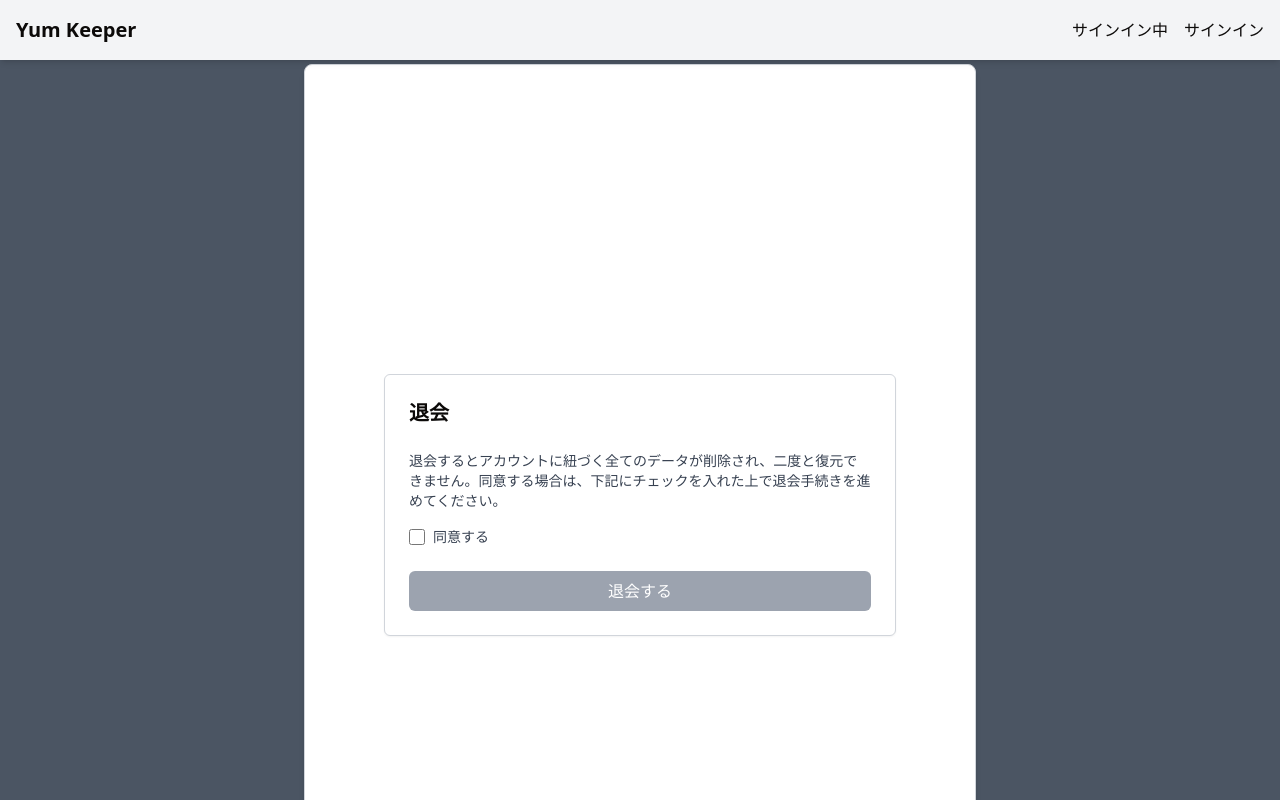
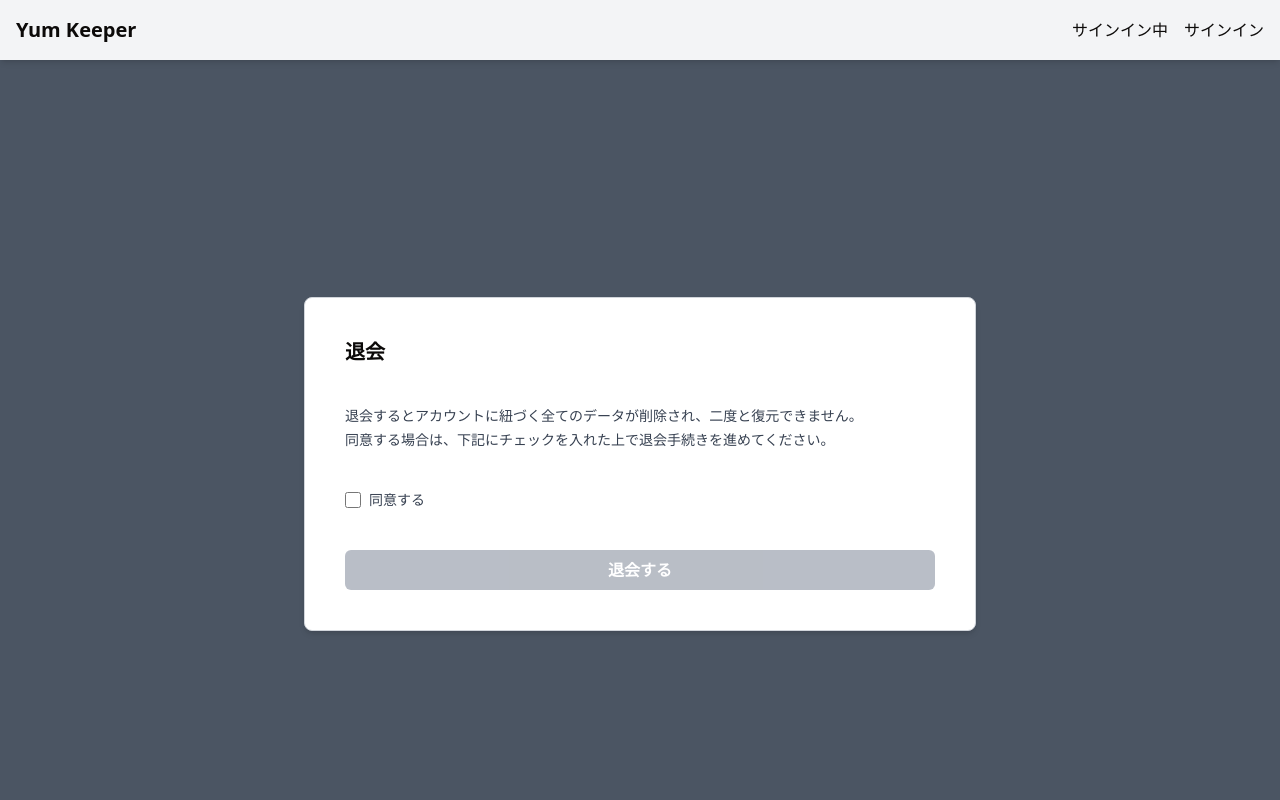
Before and after one commit to y4tk8/yumkeeper_frontend, a Next.js app: page /delete-account in a window 1280 px wide. Shown: the top 800 px of the page. Built offline with nearby package versions, Linux system fonts and the light colour scheme; no server answers; sample sign-in values are in the browser's storage.

Commit message:
chore: 退会ページのUI調整と自作モーダルをshadcnのDialogで置換 #123

```diff
--- a/src/app/(auth)/delete-account/page.tsx
+++ b/src/app/(auth)/delete-account/page.tsx
@@ -6,7 +6,9 @@ import { useApiClient } from "@/hooks/useApiClient";
 import { useRequireAuth } from "@/hooks/useRequireAuth";
 import { useClientErrorHandler } from "@/hooks/useClientErrorHandler";
 import { AuthContext } from "@/contexts/AuthContext";
+import { Dialog, DialogPanel, DialogTitle } from "@headlessui/react";
 import { showSuccessToast } from "@/components/ui/shadcn/sonner";
+import Button from "@/components/ui/Button";
 
 const DeleteAccountPage = () => {
   useRequireAuth(); // 未認証ならリダイレクト
@@ -48,14 +50,24 @@ const DeleteAccountPage = () => {
     }
   };
 
+  const handleOpenModal = () => setIsModalOpen(true);
+  const handleCloseModal = () => setIsModalOpen(false);
+
   return (
-    <div className="flex flex-col items-center justify-center min-h-screen px-6">
-      <div className="w-full max-w-lg bg-white p-6 rounded-md border border-gray-300 shadow-sm text-center">
-        <h2 className="text-xl font-semibold mb-6 text-left">退会</h2>
-        <p className="text-gray-700 text-sm mb-4 text-left">
-          退会するとアカウントに紐づく全てのデータが削除され、二度と復元できません。同意する場合は、下記にチェックを入れた上で退会手続きを進めてください。
-        </p>
-        <div className="flex items-center mb-6 text-left">
+    <>
+      <div className="space-y-10">
+        <h2 className="text-xl font-semibold">退会</h2>
+
+        <div>
+          <p className="text-gray-700 text-sm mb-1">
+            退会するとアカウントに紐づく全てのデータが削除され、二度と復元できません。
+          </p>
+          <p className="text-gray-700 text-sm">
+            同意する場合は、下記にチェックを入れた上で退会手続きを進めてください。
+          </p>
+        </div>
+
+        <div className="flex items-center">
           <input
             type="checkbox"
             id="agree"
@@ -67,43 +79,35 @@ const DeleteAccountPage = () => {
             同意する
           </label>
         </div>
-        <button
-          className={`w-full py-2 rounded-md text-white transition ${
-            isChecked
-              ? "bg-red-600 hover:bg-red-700"
-              : "bg-gray-400 cursol-not-allowed"
-          }`}
+
+        <Button
+          variant="destructive"
+          fullWidth
+          onClick={handleOpenModal}
           disabled={!isChecked}
-          onClick={() => setIsModalOpen(true)}
         >
           退会する
-        </button>
+        </Button>
       </div>
 
       {/* 退会モーダル */}
       {isModalOpen && (
-        <div className="fixed inset-0 flex items-center justify-center bg-black bg-opacity-50">
-          <div className="bg-white p-6 rounded-md shadow-md w-80 text-center">
-            <p className="text-lg font-semibold mb-4">本当に退会しますか？</p>
-            <div className="flex justify-between">
-              <button
-                className="px-4 py-2 bg-gray-400 rounded-md text-white hover:bg-gray-500"
-                onClick={() => setIsModalOpen(false)}
-              >
-                いいえ
-              </button>
-              <button
-                className="px-4 py-2 bg-red-600 rounded-md text-white hover:bg-red-700"
-                onClick={handleDeleteAccount}
-                disabled={isSubmitting}
-              >
-                {isSubmitting ? "処理中..." : "はい"}
-              </button>
-            </div>
+        <Dialog open={isModalOpen} onClose={handleCloseModal} className="relative z-50">
+          <div className="fixed inset-0 bg-black/30" aria-hidden="true" />
+          <div className="fixed inset-0 flex items-center justify-center">
+            <DialogPanel className="bg-white p-8 rounded-md max-w-md w-full shadow-md">
+              <DialogTitle className="text-lg font-semibold">本当に退会しますか？</DialogTitle>
+              <div className="flex justify-between mt-12">
+                <Button variant="outline" onClick={handleCloseModal}>キャンセル</Button>
+                <Button variant="destructive" onClick={handleDeleteAccount} disabled={isSubmitting}>
+                  退会する
+                </Button>
+              </div>
+            </DialogPanel>
           </div>
-        </div>
+        </Dialog>
       )}
-    </div>
+    </>
   );
 };
 
```
